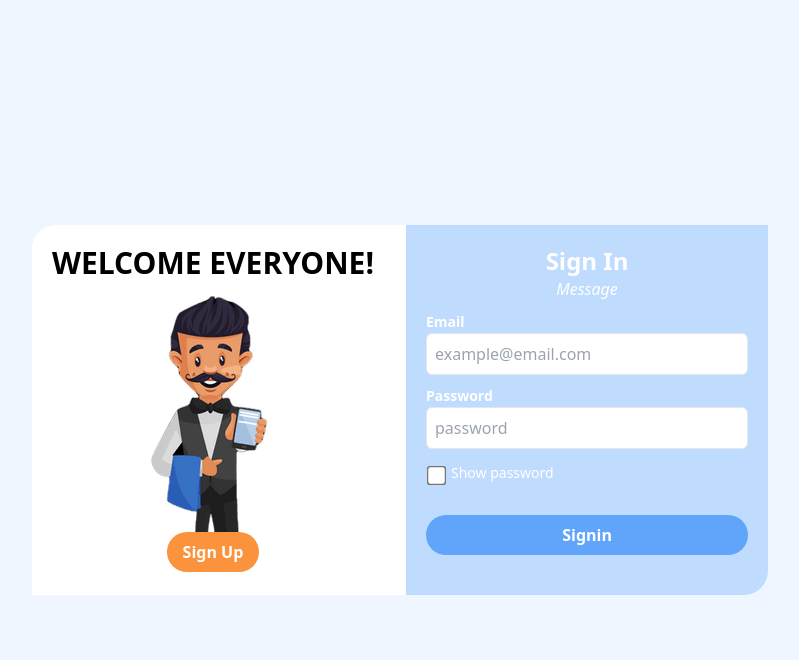
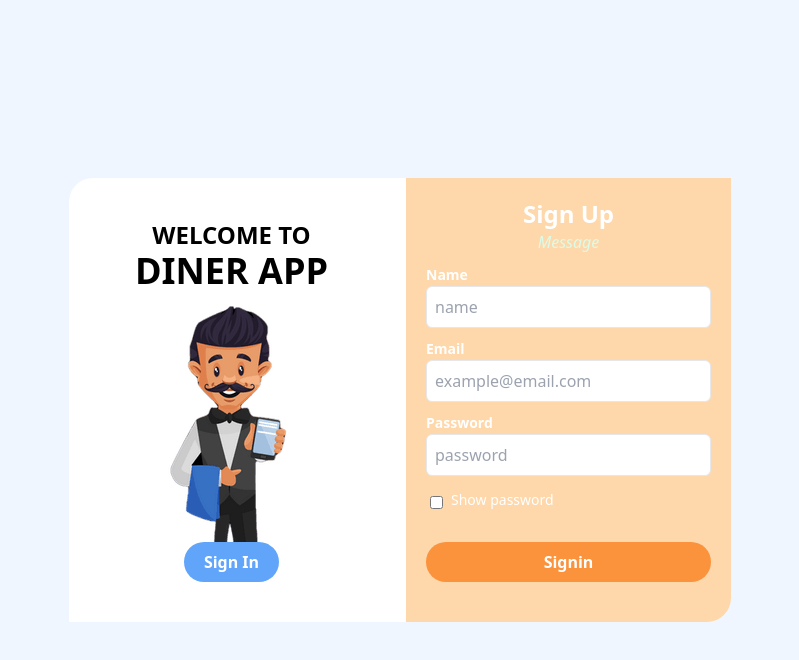
Before and after one commit to bashbuild/dinerapp, a Next.js app: page / in a window 1280 px wide. Both pictures are taken after a click on the button "Sign Up". Shown: the top 660 px of the page, without its empty margins (240-1039 px from the left). Built offline with nearby package versions, Linux system fonts and the light colour scheme; no server answers.

Commit message:
Fixing signin signup toggle

```diff
--- a/components/LoginPage.js
+++ b/components/LoginPage.js
@@ -1,78 +1,41 @@
+import { useState } from "react";
+import SigninForm from "./SigninForm";
+import SignupForm from "./SignupForm";
+
 export default function LoginPage() {
+  const [signInOrUp, setSignInOrUp] = useState(true);
+
   return (
     <>
       <div className="bg-white rounded-tl-3xl rounded-br-3xl">
         <div className="grid md:grid-cols-2 gap-3">
-          <div className="p-5">
+          <div className="flex items-center p-5">
             <div>
-                <h1 className="text-3xl font-bold">WELCOME EVERYONE!</h1>
+              <div className="text-center">
+                <h1 className="text-2xl font-bold">WELCOME TO</h1>
+                <h1 className="text-4xl font-bold">DINER APP</h1>
               </div>
               <div className="flex justify-center">
                 <img src="images/waiter.png" />
               </div>
               <div className="flex justify-center">
-              <button className="bg-orange-400 text-white font-bold px-4 py-2 rounded-full">
-                Sign Up
+                <button
+                  onClick={() => setSignInOrUp(!signInOrUp)}
+                  className={signInOrUp ? "btnSignup hover:bg-orange-700" : "btnSignin hover:bg-blue-700"}
+                >
+                  {signInOrUp ? "Sign Up" : "Sign In"}
                 </button>
               </div>
             </div>
-          <div className="bg-blue-200 p-5  rounded-br-3xl">
+          </div>
+          <div className={signInOrUp ? "bg-blue-200 p-5 rounded-br-3xl" : "bg-orange-200 p-5 rounded-br-3xl"}>
             <div className="flex justify-center">
-              <h1 className="text-white font-bold text-2xl">Sign In</h1>
+              <h1 className="text-white font-bold text-2xl">{signInOrUp ? "Sign In" : "Sign Up"}</h1>
             </div>
             <div className="flex justify-center">
-              <h1 className="text-white italic text-green-100">Message</h1>
+              <h1 className="italic text-green-100">Message</h1>
             </div>
-            <div>
-              <form>
-                <div className="my-2">
-                  <label className="font-bold text-white text-sm" htmlFor="email">
-                    Email
-                  </label>
-                  <br />
-                  <input
-                    className="w-full border p-2 rounded-md"
-                    type='text'
-                    id="email"
-                    name="email"
-                    placeholder="example@email.com"
-                    required
-                    maxLength={32}
-                  />
-                </div>
-                <div className="my-2">
-                  <label className="font-bold text-white text-sm" htmlFor="email">
-                    Password
-                  </label>
-                  <br />
-                  <input
-                    className="w-full border p-2 rounded-md"
-                    type='password'
-                    id="password"
-                    name="password"
-                    placeholder="password"
-                    required
-                    maxLength={32}
-                  />
-                </div>
-                <div className="flex items-center mt-3.5 mb-7">
-                    <input
-                        type="checkbox"
-                        name='showpass'
-                        id="showpass"
-                        className="larger ml-1"
-                    />
-                    <label className="text-sm text-white ml-2 mb-1">Show password</label>
-                </div>
-                <div className="my-5">
-                    <button
-                        className="w-full bg-blue-400 font-bold text-white px-3 py-2 rounded-full hover:bg-blue-700"
-                    >
-                        Signin
-                    </button>
-                </div>
-              </form>
-            </div>
+            <div>{signInOrUp ? <SigninForm /> : <SignupForm />}</div>
           </div>
         </div>
       </div>
--- /dev/null
+++ b/components/SigninForm.js
@@ -0,0 +1,52 @@
+export default function SigninForm() {
+  return (
+    <>
+      <form>
+        <div className="my-2">
+          <label className="font-bold text-white text-sm" htmlFor="email">
+            Email
+          </label>
+          <br />
+          <input
+            className="w-full border p-2 rounded-md"
+            type="text"
+            id="email"
+            name="email"
+            placeholder="example@email.com"
+            required
+            maxLength={32}
+          />
+        </div>
+        <div className="my-2">
+          <label className="font-bold text-white text-sm" htmlFor="email">
+            Password
+          </label>
+          <br />
+          <input
+            className="w-full border p-2 rounded-md"
+            type="password"
+            id="password"
+            name="password"
+            placeholder="password"
+            required
+            maxLength={32}
+          />
+        </div>
+        <div className="flex items-center mt-3.5 mb-7">
+          <input
+            type="checkbox"
+            name="showpass"
+            id="showpass"
+            className="ml-1"
+          />
+          <label className="text-sm text-white ml-2 mb-1">Show password</label>
+        </div>
+        <div className="my-5">
+          <button className="w-full bg-blue-400 font-bold text-white px-3 py-2 rounded-full hover:bg-blue-700">
+            Signin
+          </button>
+        </div>
+      </form>
+    </>
+  );
+}
--- /dev/null
+++ b/components/SignupForm.js
@@ -0,0 +1,67 @@
+export default function SignupForm() {
+  return (
+    <>
+      <form>
+        <div className="my-2">
+          <label className="font-bold text-white text-sm" htmlFor="email">
+            Name
+          </label>
+          <br />
+          <input
+            className="w-full border p-2 rounded-md"
+            type="text"
+            id="name"
+            name="name"
+            placeholder="name"
+            required
+            maxLength={32}
+          />
+        </div>
+        <div className="my-2">
+          <label className="font-bold text-white text-sm" htmlFor="email">
+            Email
+          </label>
+          <br />
+          <input
+            className="w-full border p-2 rounded-md"
+            type="text"
+            id="email"
+            name="email"
+            placeholder="example@email.com"
+            required
+            maxLength={32}
+          />
+        </div>
+        <div className="my-2">
+          <label className="font-bold text-white text-sm" htmlFor="email">
+            Password
+          </label>
+          <br />
+          <input
+            className="w-full border p-2 rounded-md"
+            type="password"
+            id="password"
+            name="password"
+            placeholder="password"
+            required
+            maxLength={32}
+          />
+        </div>
+        <div className="flex items-center mt-3.5 mb-7">
+          <input
+            type="checkbox"
+            name="showpass"
+            id="showpass"
+            className="ml-1"
+          />
+          <label className="text-sm text-white ml-2 mb-1">Show password</label>
+        </div>
+        <div className="my-5">
+          <button className="w-full bg-orange-400 font-bold text-white px-3 py-2 rounded-full hover:bg-orange-700">
+            Signin
+          </button>
+        </div>
+      </form>
+    </>
+  );
+}
--- a/pages/index.js
+++ b/pages/index.js
@@ -20,7 +20,7 @@ export default function Home() {
         </>
       ) : (
         <>
-          <div className='flex justify-center items-center md:h-screen pt-5'>
+          <div className='flex justify-center items-center md:h-screen pt-5 pb-5'>
             <LoginPage />
           </div>
         </>
--- a/styles/globals.css
+++ b/styles/globals.css
@@ -9,5 +9,13 @@ body {
 }
 
 input.larger {
-    transform: scale(1.5);
+    transform: scale(1);
 }
+
+.btnSignup {
+    @apply bg-orange-400 text-white font-bold px-5 py-2 rounded-full;
+}
+
+.btnSignin {
+    @apply bg-blue-400 text-white font-bold px-5 py-2 rounded-full;
+}
```
Lines whose indentation alone changed are shown as unchanged.
